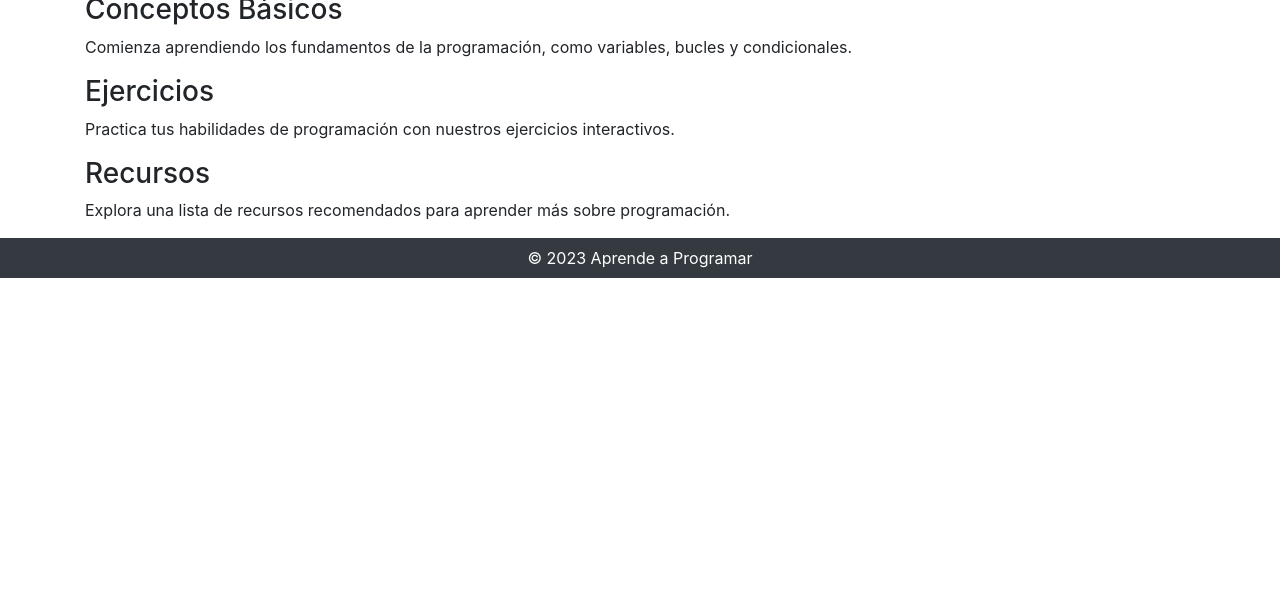
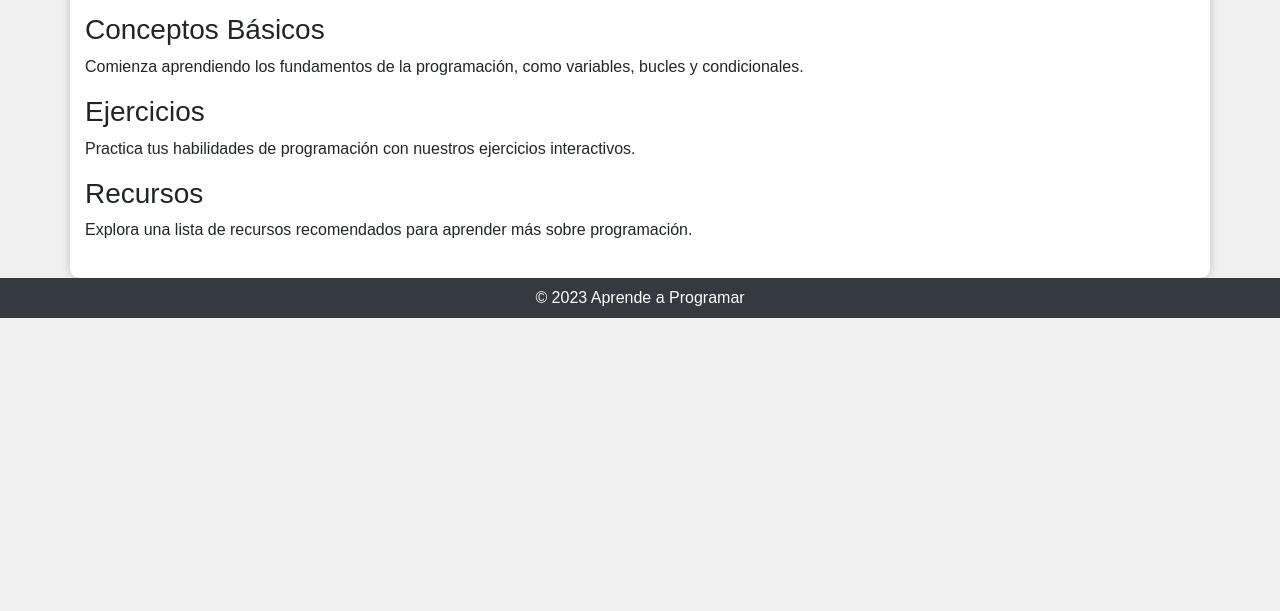
Before and after one commit to MatiasVargas1231233/MatiasVargas1231233.github.io, a plain HTML site: page index.html in a window 1280 px wide. Shown: the part 189-800 px from the top of the page. Drawn offline with nearby package versions, Linux system fonts and the light colour scheme.

Commit message:
Update index.html

```diff
--- a/index.html
+++ b/index.html
@@ -2,7 +2,7 @@
 <html>
 <head>
     <link rel="stylesheet" href="https://maxcdn.bootstrapcdn.com/bootstrap/4.5.2/css/bootstrap.min.css">
-    <link rel="stylesheet" href="CSS/CSS.css">
+    <link rel="stylesheet" href="CSS/style.css">
     <meta charset="UTF-8">
     <meta name="viewport" content="width=device-width, initial-scale=1">
     <title>Aprende a Programar</title>
```
